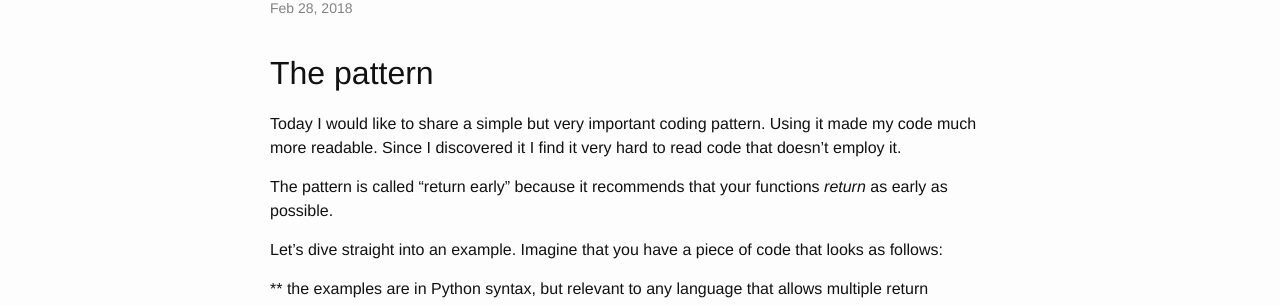
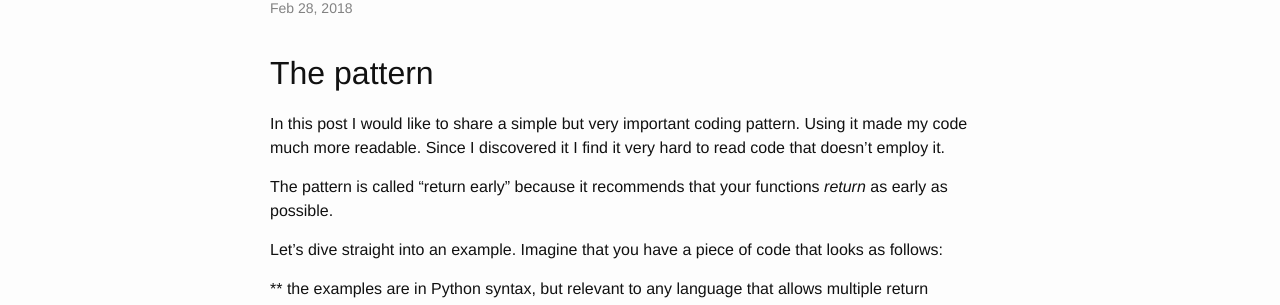
Before and after one commit to itamarwe/itamarwe.github.io, a Jekyll site: the page built from _posts/2018-02-28-return-early-pattern.md, in a window 1280 px wide. Shown: the part 151-456 px from the top of the page. Built offline with Jekyll 4.4.1, drawn with Linux system fonts in a browser that asks for light colours; comment, search, counter and statistics services are not loaded.

Commit message:
Small correction to the return early post

```diff
--- a/_posts/2018-02-28-return-early-pattern.md
+++ b/_posts/2018-02-28-return-early-pattern.md
@@ -7,7 +7,7 @@ categories: personal
 ---
 
 ## The pattern
-Today I would like to share a simple but very important coding pattern. Using it
+In this post I would like to share a simple but very important coding pattern. Using it
 made my code much more readable. Since I discovered it I find it very hard to read
 code that doesn't employ it.
 
```
